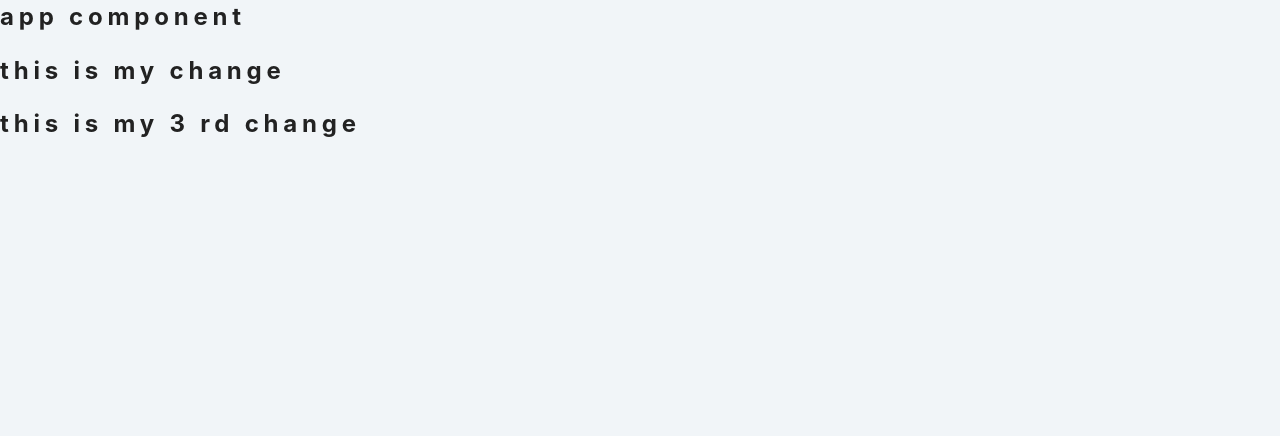
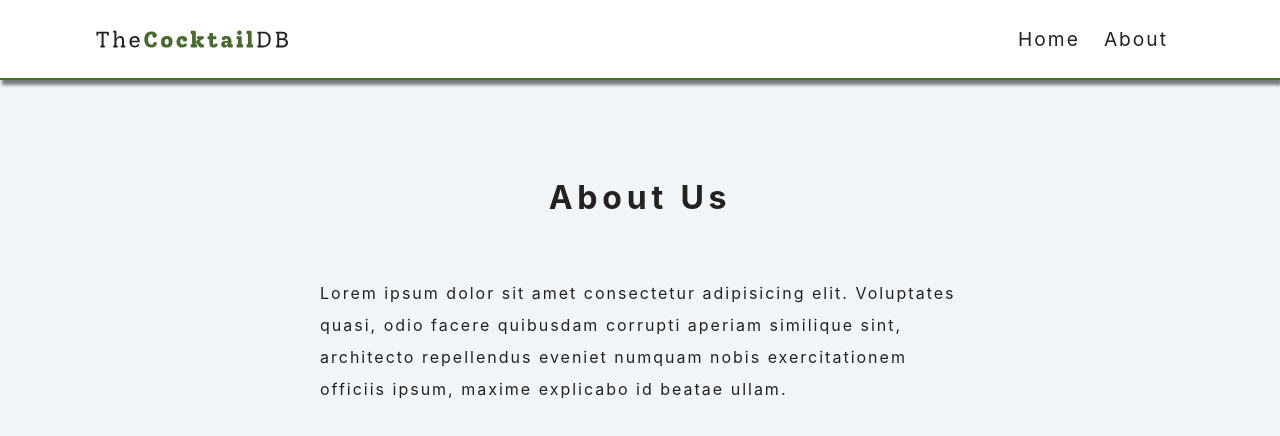
Before and after one commit to nciampelletti/react-coctails-app, a React (Create React App) app: page /about in a window 1280 px wide. Shown: the top 436 px of the page. Built offline with nearby package versions, Linux system fonts and the light colour scheme.

Commit message:
Add error, about, navbar

```diff
--- a/src/App.js
+++ b/src/App.js
@@ -1,19 +1,25 @@
 import React from "react"
-import { BrowserRouter as Router, Route, Switch } from "react-router-dom"
+import { BrowserRouter as Router, Route, Routes } from "react-router-dom"
 // import pages
 import Home from "./pages/Home"
 import About from "./pages/About"
 import SingleCocktail from "./pages/SingleCocktail"
 import Error from "./pages/Error"
 // import components
-import Navbar from "./components/Navbar"
+
+import PageLayout from "./pages/PageLayout"
 function App() {
   return (
-    <div>
-      <h2>app component</h2>
-      <h2>this is my change</h2>
-      <h2>this is my 3 rd change</h2>
-    </div>
+    <Router>
+      <Routes>
+        <Route path='/' element={<PageLayout />}>
+          <Route index element={<Home />} />
+          <Route path='about' element={<About />} />
+          <Route path='contail/:id' element={<SingleCocktail />} />
+          <Route path='*' element={<Error />} />
+        </Route>
+      </Routes>
+    </Router>
   )
 }
 
--- a/src/components/Navbar.js
+++ b/src/components/Navbar.js
@@ -1,12 +1,24 @@
-import React from 'react'
-import { Link } from 'react-router-dom'
-import logo from '../logo.svg'
+import React from "react"
+import { Link } from "react-router-dom"
+import logo from "../logo.svg"
 
 const Navbar = () => {
   return (
-    <div>
-      <h2>navbar component</h2>
-    </div>
+    <nav className='navbar'>
+      <div className='nav-center'>
+        <Link to='/'>
+          <img src={logo} alt='sadsa' className='logo' />
+        </Link>
+        <ul className='nav-links'>
+          <li>
+            <Link to='/home'>Home</Link>
+          </li>
+          <li>
+            <Link to='/about'>About</Link>
+          </li>
+        </ul>
+      </div>
+    </nav>
   )
 }
 
--- a/src/pages/About.js
+++ b/src/pages/About.js
@@ -1,10 +1,16 @@
-import React from 'react'
+import React from "react"
 
 const About = () => {
   return (
-    <div>
-      <h2>about page</h2>
-    </div>
+    <section className='section about-section'>
+      <h1 className='section-title'>about us</h1>
+      <p>
+        Lorem ipsum dolor sit amet consectetur adipisicing elit. Voluptates
+        quasi, odio facere quibusdam corrupti aperiam similique sint, architecto
+        repellendus eveniet numquam nobis exercitationem officiis ipsum, maxime
+        explicabo id beatae ullam.
+      </p>
+    </section>
   )
 }
 
--- a/src/pages/Error.js
+++ b/src/pages/Error.js
@@ -1,11 +1,16 @@
-import React from 'react'
-import { Link } from 'react-router-dom'
+import React from "react"
+import { Link } from "react-router-dom"
 
 const Error = () => {
   return (
-    <div>
-      <h2>error page</h2>
-    </div>
+    <section className='section error-page'>
+      <div className='error-container'>
+        <h1 className='section-title'>oops! it is a dead end!</h1>
+        <Link to='/' className='btn btn-primary'>
+          Back home
+        </Link>
+      </div>
+    </section>
   )
 }
 
--- /dev/null
+++ b/src/pages/PageLayout.js
@@ -0,0 +1,14 @@
+import React from "react"
+import Navbar from "../components/Navbar"
+import { Outlet } from "react-router-dom"
+
+const PageLayout = () => {
+  return (
+    <>
+      <Navbar />
+      <Outlet />
+    </>
+  )
+}
+
+export default PageLayout
```
Also changed, not shown: package.json (+4 -4 lines), 1 other file (tests, documents, lock files or other folders).
